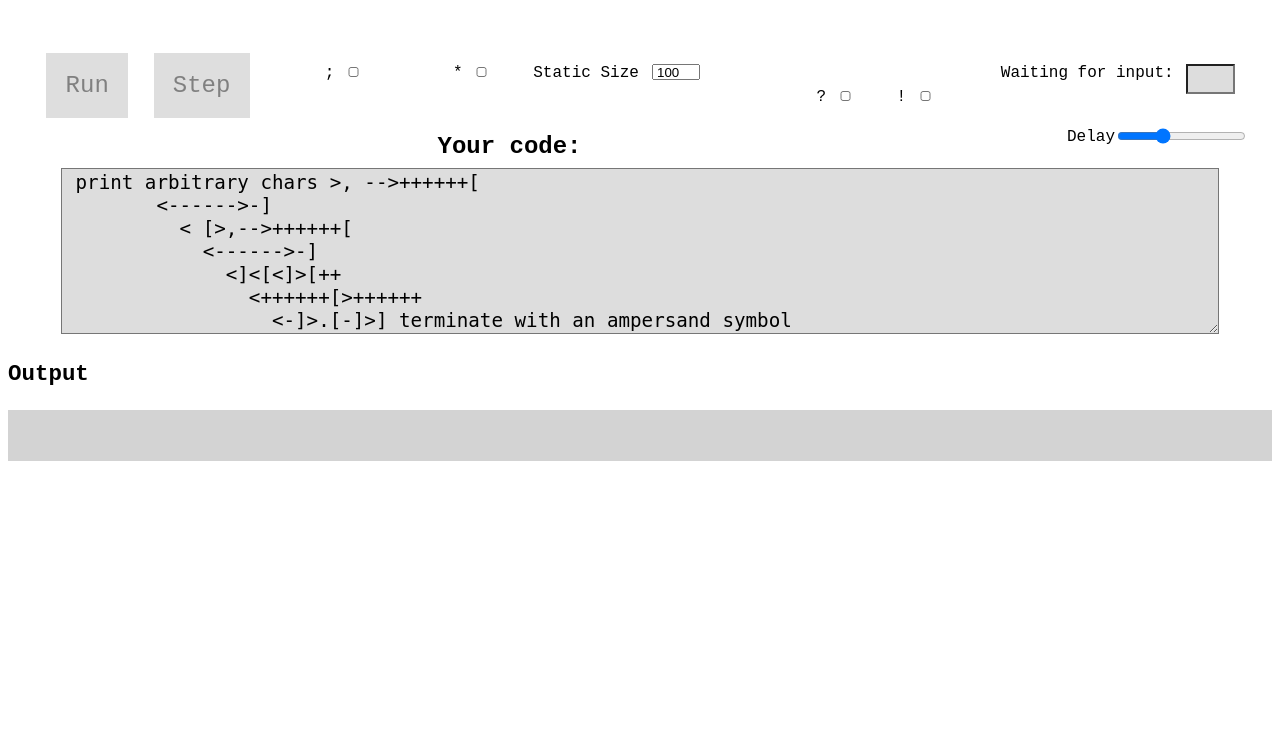
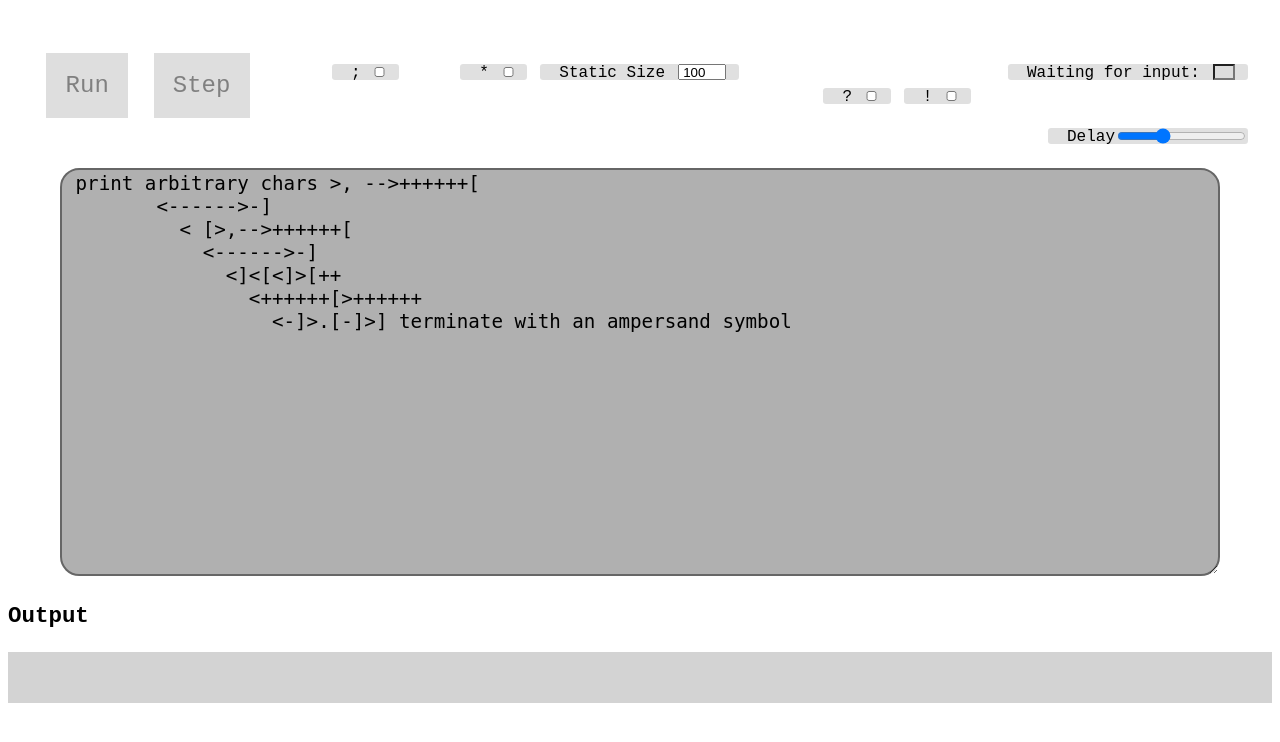
Before and after one commit to fireflame241/BF-interpreter, a plain HTML site: page index.html in a window 1280 px wide. Drawn offline with Linux system fonts and the light colour scheme.

Commit message:
Remove yourcode.

```diff
--- a/index.html
+++ b/index.html
@@ -76,9 +76,6 @@
     </div>
 
     <div class="centercontainer" id="codecontainer">
-      <h3 id="yourcode">
-            Your code:
-        </h3>
       <textarea id="code" type="text"> print arbitrary chars >, -->++++++[
         <------>-]
           < [>,-->++++++[
--- a/style.css
+++ b/style.css
@@ -68,7 +68,7 @@ ul.tape li:last-child {
 .settingbox {
   display: inline-flex;
   margin-left: 1vw;
-  //background-color: #E0E0E0;
+  background-color: #E0E0E0;
   border-radius: 0.2em;
 }
 
@@ -98,27 +98,18 @@ p.spacer {
   visibility: hidden;
 }
 
-#yourcode {
-  text-align: center;
-  display: inline-block;
-  //margin-right: 30vw;
-  //margin-left: 30vw;
-  //margin-top: 4vw;
-  font-size: 1.5em;
-  margin: 0.1em;
-  width: 60vw;
-}
-
 #staticlengthfield {
   width: 3em;
 }
 
 #code {
   width: 90vw;
-  height: 20vh;
+  height: 50vh;
   font-size: 1.2em;
-  background-color: #dddddd;
+  background-color: #b0b0b0;
   font-family: "monospace";
+  border-radius: 1em;
+  border: 2px solid #666666;
 }
 
 #codecontainer {
@@ -137,8 +128,8 @@ p.spacer {
 }
 
 #input {
-  width: 1.5vw;
-  padding: 1vw;
+  width: 1em;
+  padding: 0.2em;
   background-color: #dddddd;
   display: inline-block;
 }
```
Also changed, not shown: JScode.js (line endings or trailing spaces).
